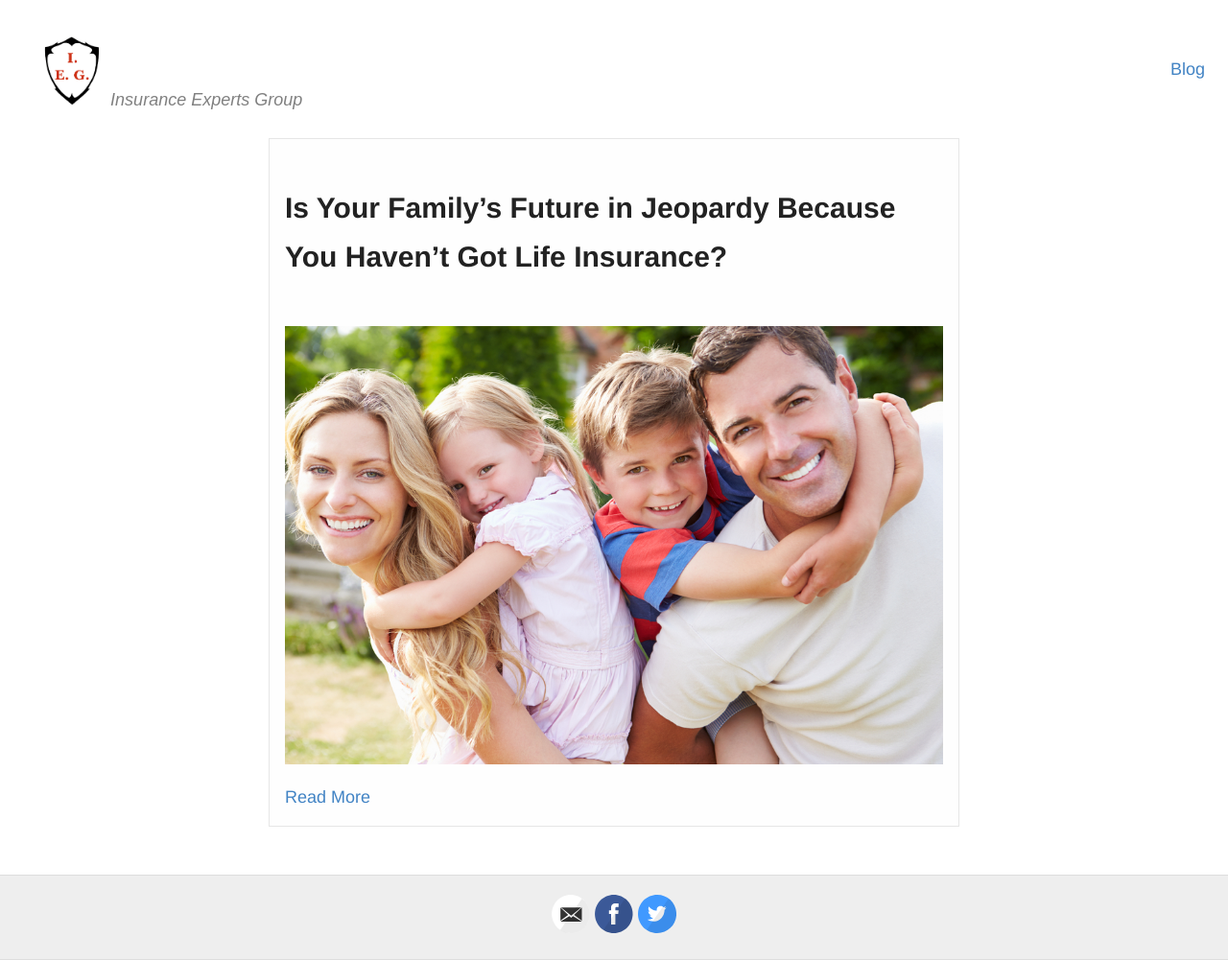
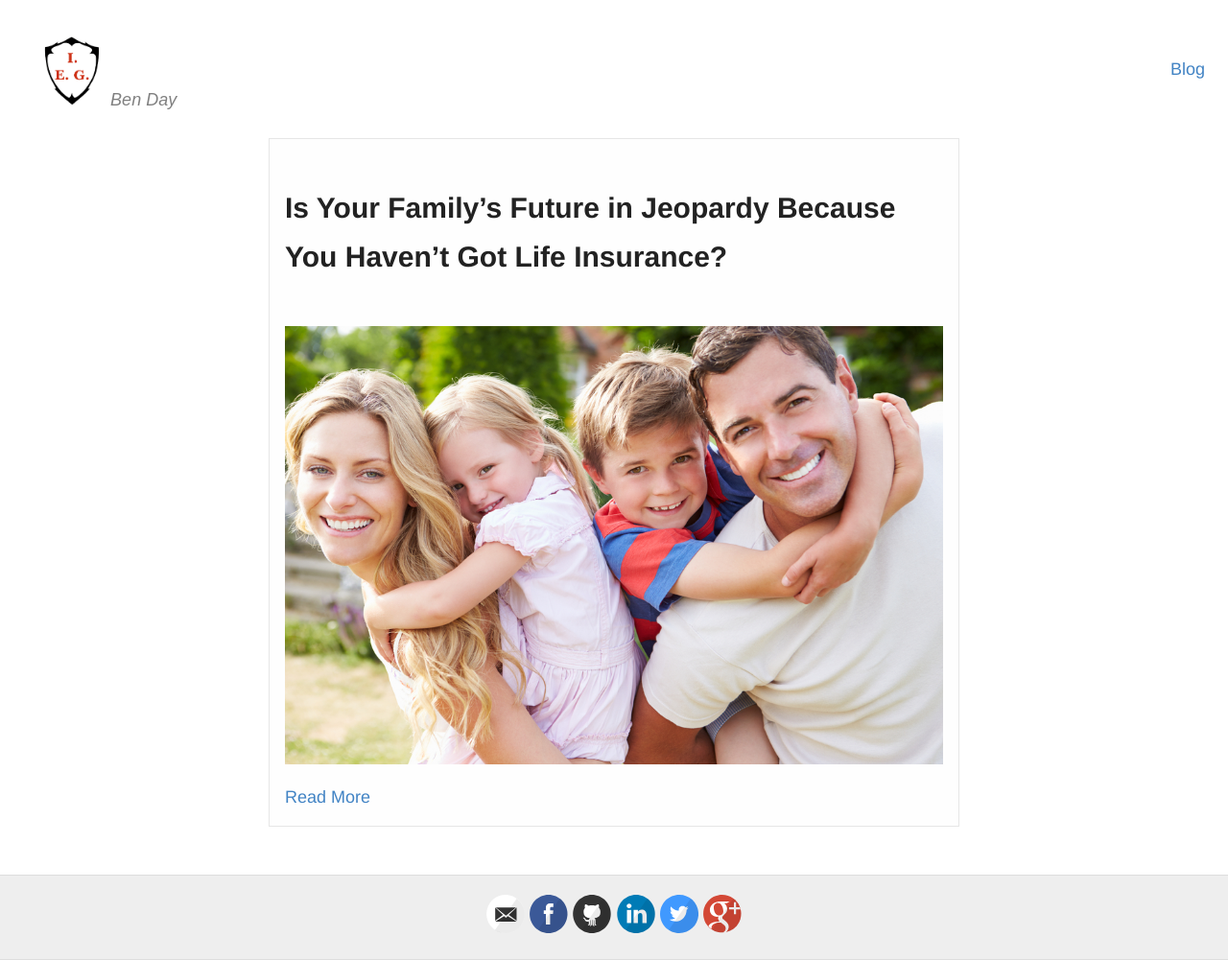
Before and after one commit to benday280412/benday280412.github.io, a Jekyll site: the page built from index.html, in a window 1280 px wide. Shown: the whole page at 96% size. Built offline with Jekyll 4.4.1, drawn with Linux system fonts in a browser that asks for light colours; nearby versions of some CDN libraries; some of the changed lines change nothing that is shown.

Commit message:
Rolling back

```diff
--- a/_config.yml
+++ b/_config.yml
@@ -3,10 +3,10 @@
 #
 
 # Name of your site (displayed in the header)
-name: Insurance Experts Group
+name: Ben Day
 
 # Short bio or description (displayed in the header)
-description: Providing information on insurance related topics
+description: Tech, the internet and just trying to be better
 
 # URL of your avatar or profile pic (you could use your GitHub profile pic)
 avatar:
@@ -18,37 +18,35 @@ avatar:
 # Includes an icon in the footer for each username you enter
 footer-links:
   dribbble:
-  email: info@insuranceexpertsgroup.com
-  facebook: Insurance-Experts-Group-290538514775355
+  email: ben@benjaminday.co.uk
+  facebook: ben.day.946
   flickr:
-  github:
+  github: benday280412
   instagram:
-  linkedin:
+  linkedin: ben-day-17bb9917
   pinterest:
   rss: # just type anything here for a working RSS icon
-  twitter: InsuranceExpGrp
+  twitter: ben__day
   stackoverflow: # your stackoverflow profile, e.g. "users/50476/bart-kiers"
   youtube: # channel/<your_long_string> or user/<user-name>
-  googleplus:
+  googleplus: +BenDay280412
 
 
 # Enter your Disqus shortname (not your username) to enable commenting on posts
 # You can find your shortname on the Settings page of your Disqus account
-disqus: false
+disqus: benday280412
 
 # Enter your Google Analytics web tracking code (e.g. UA-2110908-2) to activate tracking
-google_analytics: UA-57818218-3
+google_analytics: UA-57818218-1
 
 # Enter addthis profile id
-addthis: ra-5a02fdbc1f236d1d
+addthis: ra-59f6f3a3238ddf96
 
 foundation: true
 
-fbPixel: 1486113075023581
-
 # Your website URL (e.g. http://barryclark.github.io or http://www.barryclark.co)
 # Used for Sitemap.xml and your RSS feed
-url: http://www.insuranceexpertsgroup.com
+url: http://www.benjaminday.co.uk
 
 # If you're hosting your site at a Project repository on GitHub pages
 # (http://yourusername.github.io/repository-name)
@@ -60,7 +58,7 @@ baseurl: ""
 # !! You don't need to change any of the configuration flags below !!
 #
 
-permalink: none
+permalink: pretty
 
 # The release of Jekyll Now that you're using
 version: v1.2.0
@@ -83,7 +81,6 @@ sass:
 gems:
   - jekyll-sitemap # Create a sitemap using the official Jekyll sitemap gem
   - jekyll-feed # Create an Atom feed using the official Jekyll feed gem
-  - jekyll-redirect-from
 
 # Exclude these files from your production _site
 exclude:
```
